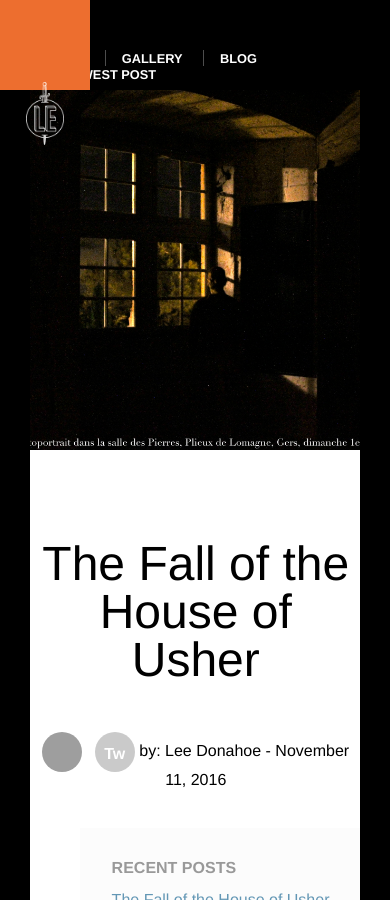
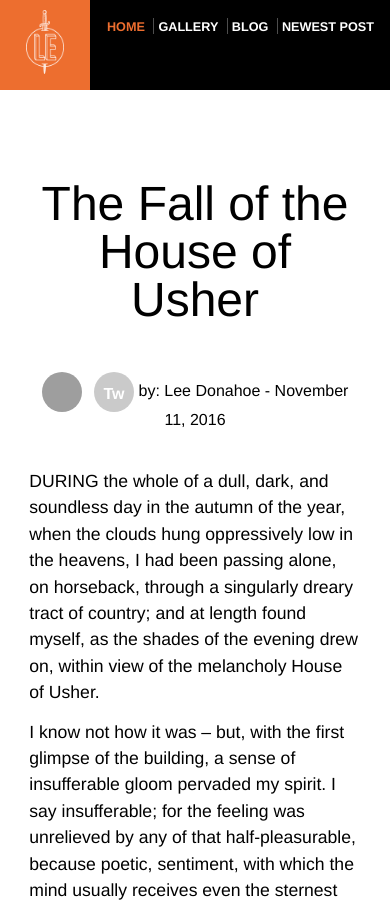
Before and after one commit to jlmercury/css_and_layout, a Jekyll site: the page built from _posts/2016-11-11-usher.md, in a window 390 px wide and 900 px high. Built offline with Jekyll 4.4.1, drawn with Linux system fonts in a browser that asks for light colours; some of the changed text lies outside the part shown; grey boxes are pictures that could not be loaded.

Commit message:
Finish mobile prototype

```diff
--- a/_posts/2016-11-11-usher.md
+++ b/_posts/2016-11-11-usher.md
@@ -13,6 +13,9 @@ DURING the whole of a dull, dark, and soundless day in the autumn of the year, w
 
 I know not how it was -- but, with the first glimpse of the building, a sense of insufferable gloom pervaded my spirit. I say insufferable; for the feeling was unrelieved by any of that half-pleasurable, because poetic, sentiment, with which the mind usually receives even the sternest natural images of the desolate or terrible.
 
+<img class="pull-left" src="https://placekitten.com/g/400/200"
+     alt="kitten">
+
 I looked upon the scene before me -- upon the mere house, and the simple landscape features of the domain -- upon the bleak walls -- upon the vacant eye-like windows -- upon a few rank sedges -- and upon a few white trunks of decayed trees -- with an utter depression of soul which I can compare to no earthly sensation more properly than to the after-dream of the reveller upon opium -- the bitter lapse into everyday life -- the hideous dropping off of the veil.
 
  There was an iciness, a sinking, a sickening of the heart -- an unredeemed dreariness of thought which no goading of the imagination could torture into aught of the sublime. What was it -- I paused to think -- what was it that so unnerved me in the contemplation of the House of Usher? It was a mystery all insoluble; nor could I grapple with the shadowy fancies that crowded upon me as I pondered.
--- a/css/main.css
+++ b/css/main.css
@@ -473,3 +473,97 @@ h2 ~ p {
   margin-top: 3em;
   padding-top: 2em;
 }
+
+@media (max-width: 800px) {
+  html {
+    box-shadow: none;
+    padding: 0;
+  }
+  .post-aside {
+    display: none;
+  }
+
+  /* HEADER STYLES */
+  .header-nav {
+    padding: 2vh 1em 0 0;
+  }
+  .header-nav > li {
+    margin-left: 0.25em;
+  }
+  .header-nav > li ~ li {
+    padding-left: 0.25em;
+  }
+  .nav-links a {
+    font-size: 3.25vw;
+  }
+  .header-logo {
+    left: auto;
+  }
+
+  /* HOME STYLES */
+  .home-calout {
+    flex-direction: column;
+  }
+  .callout-copy {
+    flex: 1;
+  }
+  .bio-box {
+  float: none;
+  font-size: 1.3rem;
+  width: auto;
+  }
+
+  /* GALLERY STYLES */
+  .gallery {
+    flex-direction: column;
+  }
+  .gallery .col {
+    padding: 1em;
+  }
+  .gallery .gallery-thumbs {
+    flex: 1;
+    height: auto;
+    white-space: nowrap;
+    width: 100vw;
+  }
+  .gallery-thumbs > div {
+    display: inline-block;
+  }
+  .gallery-thumbs img {
+    height: 7vh;
+    margin: 0 10px 0 0;
+    width: auto;
+  }
+  .gallery .gallery-info {
+    flex: 1;
+  }
+
+  /* BLOG STYLES */
+  .blog-cols {
+    display: flex;
+    flex-direction: column;
+  }
+  .blog-recent {
+    border-bottom: 1px solid #ccc;
+    flex: 1;
+    margin: auto;
+    margin-bottom: 3em;
+    text-align: center;
+    width: 70vw;
+  }
+  .blog-previews {
+    flex: 1;
+    order: 1;
+    padding: 0;
+  }
+  .post-aside {
+    /* display: none; */
+  }
+
+
+}
+@media (max-width: 600px) {
+  .half-hero {
+    display: none;
+  }
+}
```
Also changed, not shown: 2 other files.
